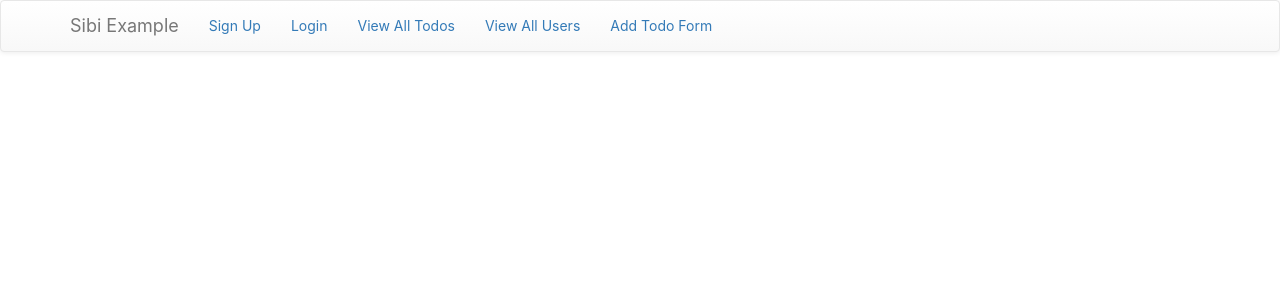
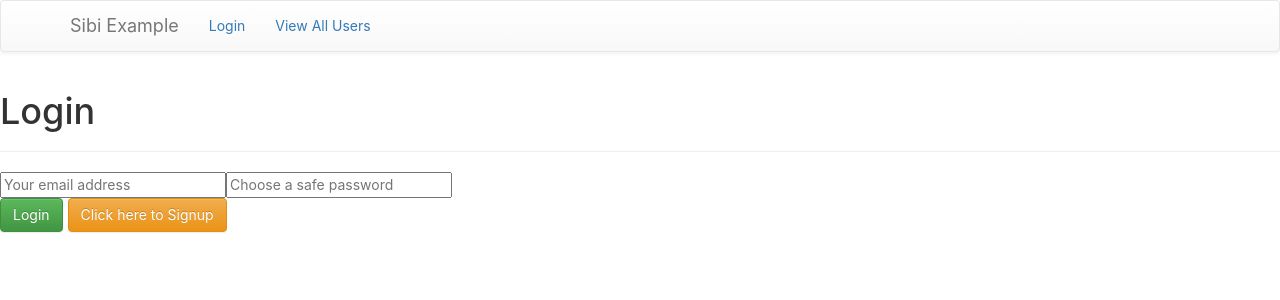
Before and after one commit to chippawah/sibi-example, a React (Create React App) app in the folder client/: page /login in a window 1280 px wide. Shown: the top 300 px of the page. Built offline with nearby package versions, Linux system fonts and the light colour scheme.

Commit message:
can render nav correctly based on auth status

```diff
--- a/client/package.json
+++ b/client/package.json
@@ -4,6 +4,7 @@
   "private": true,
   "dependencies": {
     "apollo-boost": "^0.1.20",
+    "apollo-link-context": "^1.0.9",
     "graphql": "^14.0.2",
     "react": "^16.6.1",
     "react-apollo": "^2.2.4",
--- a/client/src/components/App.js
+++ b/client/src/components/App.js
@@ -4,6 +4,7 @@ import { Switch, Route } from 'react-router-dom';
 import TodoList from './TodoList';
 import UserList from './UserList';
 import CreateTodo from './CreateTodo';
+import Login from './Login';
 import Header from './Header';
 import '../styles/App.css';
 
@@ -13,10 +14,10 @@ class App extends Component {
       <div>
         <Header />
         <Switch>
-
           <Route exact path='/' component={UserList} />
-          <Route exact path="/create" component={CreateTodo} />
+          <Route exact path="/create-todo" component={CreateTodo} />
           <Route exact path="/todos" component={TodoList} />
+          <Route exact path="/login" component={Login} />
         </Switch>
       </div>
     );
--- a/client/src/components/CreateTodo.js
+++ b/client/src/components/CreateTodo.js
@@ -27,7 +27,11 @@ export default class CreateTodo extends Component {
           type="text"
           placeholder="The text for the todo"
         />
-        <Mutation mutation={POST_TODO} variables={{ text }}>
+        <Mutation
+          mutation={POST_TODO}
+          variables={{ text }}
+          onComplete={() => this.props.history.push('/todos')}
+        >
           {(postTodo) => (
             <Button onClick={postTodo}>
               Add todo
--- a/client/src/components/Header.js
+++ b/client/src/components/Header.js
@@ -3,18 +3,27 @@ import { Link } from 'react-router-dom';
 import { withRouter } from 'react-router';
 import { Nav, Navbar, NavItem } from 'react-bootstrap';
 
+import { AUTH_TOKEN } from '../constants';
+
+
 class Header extends Component {
   render(){
+    const authToken = localStorage.getItem(AUTH_TOKEN)
     return (
       <Navbar>
         <Navbar.Header><Navbar.Brand>Sibi Example</Navbar.Brand></Navbar.Header>
-        <Nav>
-          <NavItem><Link to="/signup">Sign Up</Link></NavItem>
-          <NavItem><Link to="/login">Login</Link></NavItem>
-          <NavItem><Link to="/todos">View All Todos</Link></NavItem>
-          <NavItem><Link to="/">View All Users</Link></NavItem>
-          <NavItem><Link to="/create-todo">Add Todo Form</Link></NavItem>
-        </Nav>
+          {authToken ? (
+            <Nav>
+              <NavItem><Link to="/todos">View All Todos</Link></NavItem>
+              <NavItem><Link to="/create-todo">Add Todo Form</Link></NavItem>
+              <NavItem><Link to="/">View All Users</Link></NavItem>
+            </Nav>
+          ) : (
+            <Nav>
+              <NavItem><Link to="/login">Login</Link></NavItem>
+              <NavItem><Link to="/">View All Users</Link></NavItem>
+            </Nav>
+          )}
       </Navbar>
     )
   }
--- /dev/null
+++ b/client/src/components/Login.js
@@ -0,0 +1,81 @@
+import React, { Component } from 'react';
+import { Button, ButtonToolbar, PageHeader } from 'react-bootstrap';
+import { Mutation } from 'react-apollo';
+import gql from 'graphql-tag'
+import { AUTH_TOKEN } from '../constants';
+
+const LOGIN_MUTATION = gql`
+  mutation LoginMutation($email: String!, $password: String!) {
+    login(email: $email, password: $password) {
+      token
+    }
+  }
+`
+
+const SIGNUP_MUTATION = gql`
+  mutation SignUp($email: String!, $password: String!) {
+    signup(email: $email, password: $password) {
+      token
+    }
+  }
+`
+
+class Login extends Component {
+  state = {
+    login: true,
+    email: '',
+    password: '',
+  }
+  _confirm = async (data) => {
+    const { token } = this.state.login ? data.login : data.signup
+    this._saveUserData(token);
+    this.props.history.push('/');
+  }
+  _saveUserData = token => {
+    localStorage.setItem(AUTH_TOKEN, token)
+  }
+  render() {
+    const { login, email, password } = this.state
+    return (
+      <div>
+        <PageHeader>{login ? 'Login' : 'Sign Up'}</PageHeader>
+        <div>
+          <input
+            value={email}
+            onChange={e => this.setState({ email: e.target.value })}
+            type="text"
+            placeholder="Your email address"
+          />
+          <input
+            value={password}
+            onChange={e => this.setState({ password: e.target.value })}
+            type="password"
+            placeholder="Choose a safe password"
+          />
+        </div>
+        <Mutation
+          mutation={login ? LOGIN_MUTATION : SIGNUP_MUTATION}
+          variables={{ email, password }}
+          onCompleted={(data) => {this._confirm(data)}}
+        >
+          {(mutation) => {
+            return (
+              <ButtonToolbar>
+                <Button bsStyle="success" onClick={mutation}>
+                  {login ? 'Login' : 'Create Account'}
+                </Button>
+                <Button bsStyle="warning" onClick={() => this.setState({ login: !login })}>
+                  {login
+                    ? 'Click here to Signup'
+                    : 'Click here to Login'}
+                </Button>
+              </ButtonToolbar>
+            )
+          }}
+        </Mutation>
+      </div>
+    )
+  }
+}
+
+export default Login
--- a/client/src/components/Todo.js
+++ b/client/src/components/Todo.js
@@ -5,8 +5,7 @@ export default class Todo extends Component {
   render () {
     return (
       <ListGroupItem header={`Todo: ${this.props.todo.text}`}>
-        <div><Label bsSty>By:</Label> {this.props.todo.author.email}
-        </div>
+        <div><Label>By:</Label> {this.props.todo.author.email}</div>
       </ListGroupItem>
     )
   }
--- /dev/null
+++ b/client/src/constants.js
@@ -0,0 +1 @@
+export const AUTH_TOKEN = 'auth-token';
```
Also changed, not shown: 1 other file (tests, documents, lock files or other folders).
